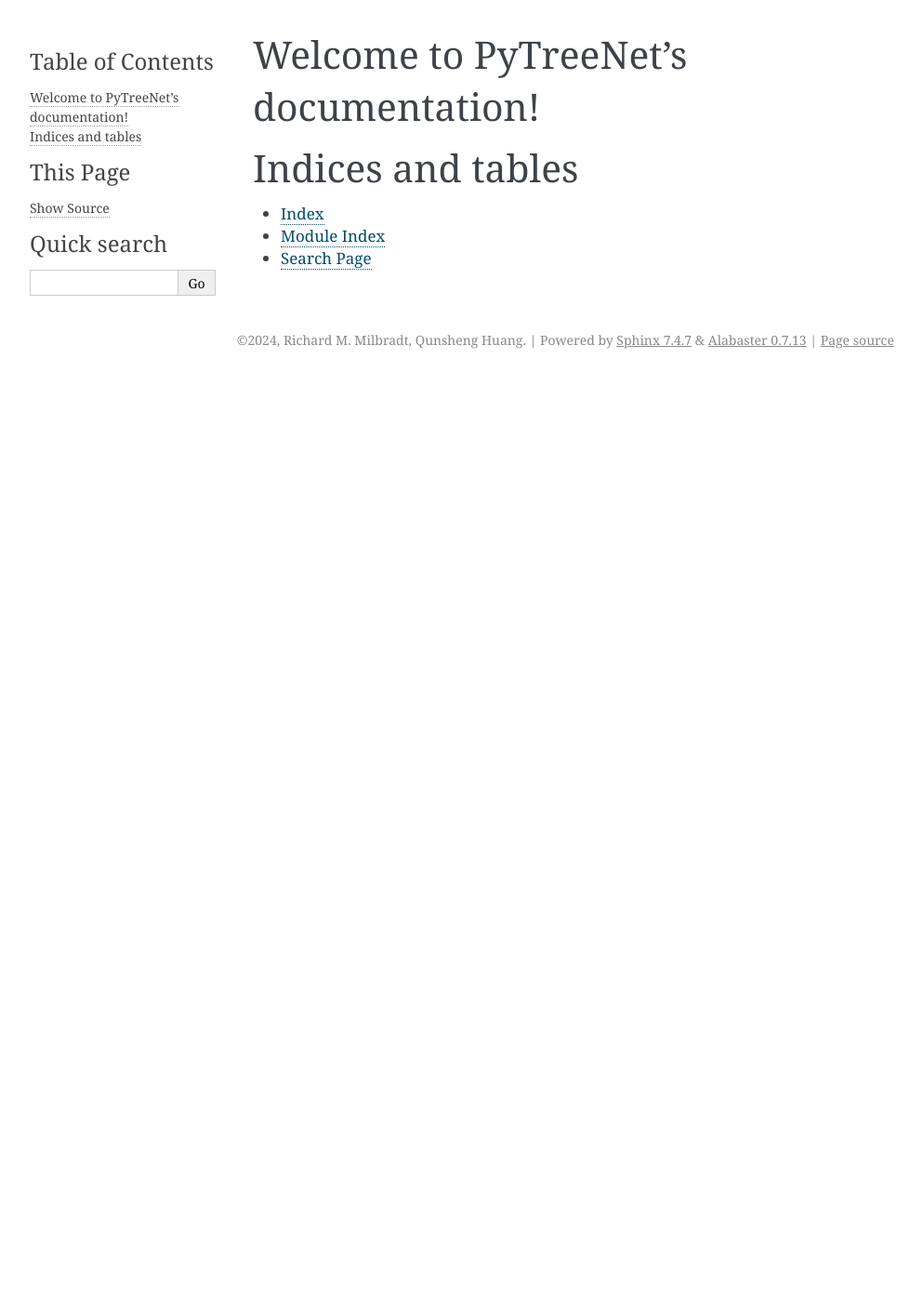
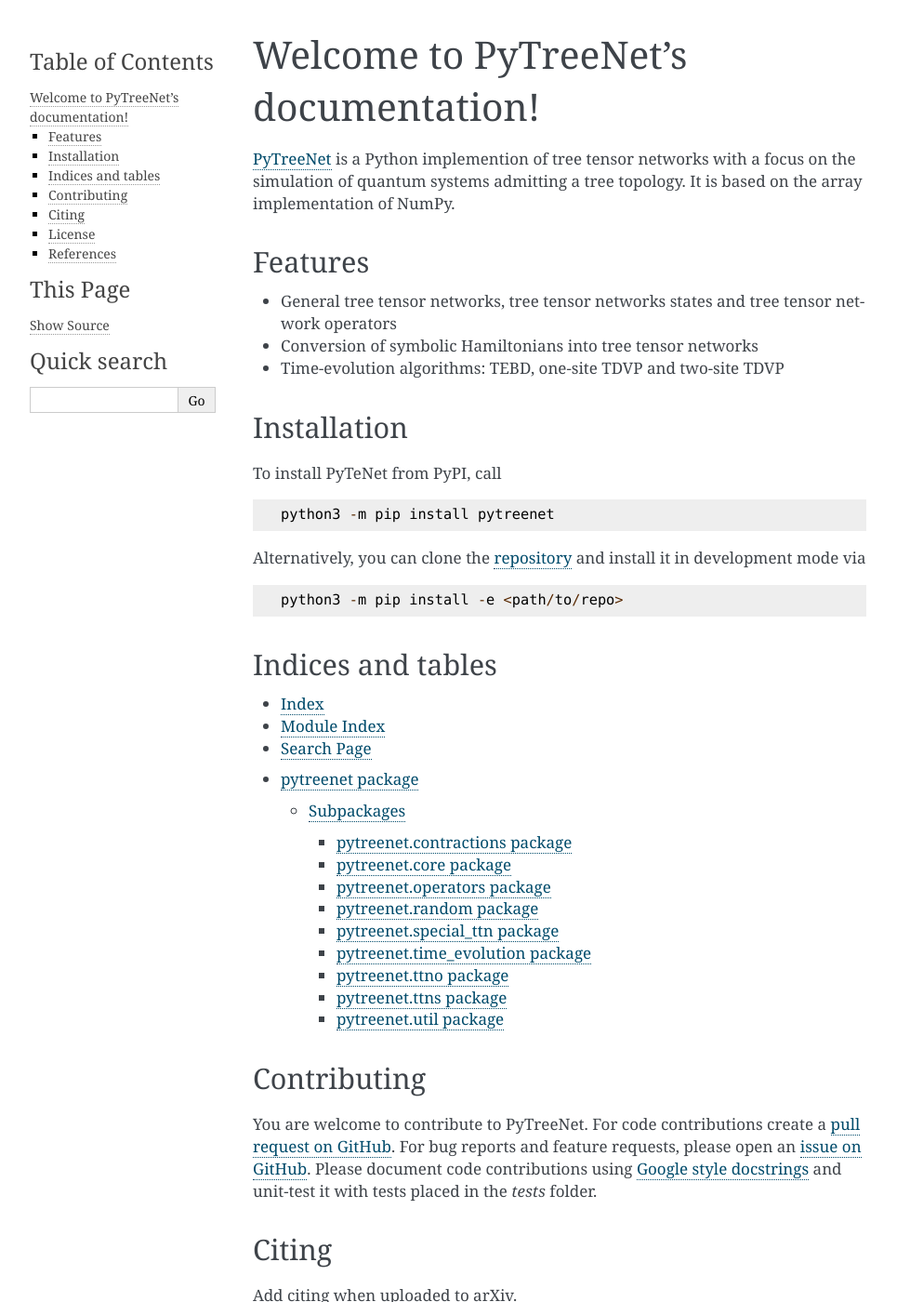
Before and after one commit to Drachier/PyTreeNet, a Sphinx documentation site: the page built from docs/index.rst, in a window 1280 px wide and 1400 px high. Shown: the whole window at 93% size, without its empty margins (148-1141 px from the left). Built offline with Sphinx 7.4.7, drawn with Linux system fonts in a browser that asks for light colours; some of the changed text lies outside the part shown.

Commit message:
Documentation

```diff
--- /dev/null
+++ b/README.rst
@@ -0,0 +1,67 @@
+PyTreeNet
+=========
+
+.. doc-inclusion-marker1-start
+
+`PyTreeNet <https://github.com/Drachier/PyTreeNet>`_ is a Python implemention of tree tensor networks with a focus on the simulation of quantum systems admitting a tree topology. It is based on the array implementation of NumPy.
+
+Features
+--------
+- General tree tensor networks, tree tensor networks states and tree tensor network operators
+- Conversion of symbolic Hamiltonians into tree tensor networks
+- Time-evolution algorithms: TEBD, one-site TDVP and two-site TDVP
+
+Installation
+------------
+To install PyTeNet from PyPI, call
+
+.. code-block:: python
+
+    python3 -m pip install pytreenet
+
+Alternatively, you can clone the `repository <https://github.com/Drachier/PyTreeNet>`_ and install it in development mode via
+
+.. code-block:: python
+
+    python3 -m pip install -e <path/to/repo>
+
+.. doc-inclusion-marker1-end
+
+Documentation
+-------------
+
+Directory structure
+-------------------
+- **pytreenet**: Source code of PyTreeNet
+- **examples**: Examples of PyTreeNet usage
+- **docs**: Documentation of PyTreeNet
+- **tests**: Unit tests of PyTreeNet functionality
+
+.. doc-inclusion-marker2-start
+
+Contributing
+------------
+You are welcome to contribute to PyTreeNet. For code contributions create a `pull request on GitHub <https://github.com/Drachier/PyTreeNet/pulls>`_. For bug reports and feature requests, please open an `issue on GitHub <https://github.com/Drachier/PyTreeNet/issues>`_. Please document code contributions using `Google style docstrings <https://sphinxcontrib-napoleon.readthedocs.io/en/latest/example_google.html>`_ and unit-test it with tests placed in the *tests* folder.
+
+Citing
+------
+Add citing when uploaded to arXiv.
+
+License
+-------
+PyTreeNet is licensed under the `EUPL v1.2 <https://eupl.eu/1.2/en/>`_.
+
+
+References
+----------
+1. | Y.-Y. Shi, L.-M. Duan, G. Vidal,
+   | *Classical simulation of quantum many-body systems with a tree tensor network*
+   | `Phys. Rev. A 74, 022320 (2006) <https://doi.org/10.1103/PhysRevA.74.022320>`_ (`arXiv:quant-ph/0511070 <https://arxiv.org/abs/quant-ph/0511070>`_)
+2. | D. Bauernfeind, M. Aichhorn,
+   | *Time dependent variational principle for tree Tensor Networks*
+   | `SciPost Physics 8, 024 (2020) <https://doi.org/10.21468/SciPostPhys.8.2.024>`_ (`arXiv:1908.03090 <https://arxiv.org/abs/1908.03090>`_)
+3. | P. Silvi, F. Tschirsich, M. Gerster, J. Jünemann, D. Jaschke, M. Rizzi, S. Montangero
+   | *The Tensor Networks Anthology: Simulation techniques for many-body quantum lattice systems*
+   | `SciPost Phys. Lect. Notes, 8 (2019) <https://doi.org/10.21468/SciPostPhysLectNotes.8>`_ (`arxiv:1710.03733 <https://arxiv.org/abs/1710.03733>`_)
+
+.. doc-inclusion-marker2-end
--- a/docs/conf.py
+++ b/docs/conf.py
@@ -7,7 +7,7 @@
 # https://www.sphinx-doc.org/en/master/usage/configuration.html#project-information
 
 project = 'PyTreeNet'
-copyright = '2024, Richard M. Milbradt, Qunsheng Huang'
+copyright = '2024, Richard M. Milbradt'
 author = 'Richard M. Milbradt, Qunsheng Huang'
 release = '1.0.0'
 
@@ -28,4 +28,8 @@
 # https://www.sphinx-doc.org/en/master/usage/configuration.html#options-for-html-output
 
 html_theme = 'alabaster'
+html_theme_options = {
+    'description': 'A Python library for Tree Tensor Networks',
+    'fixed_sidebar': True, # Sidebar stays on screen while scrolling
+    }
 html_static_path = ['_static']
--- a/docs/index.rst
+++ b/docs/index.rst
@@ -1,20 +1,24 @@
-.. PyTreeNet documentation master file, created by
-   sphinx-quickstart on Fri Apr  5 15:23:59 2024.
-   You can adapt this file completely to your liking, but it should at least
-   contain the root `toctree` directive.
 
 Welcome to PyTreeNet's documentation!
 =====================================
 
-.. toctree::
-   :maxdepth: 2
-   :caption: Contents:
-
+.. include:: ../README.rst
+    :start-after: doc-inclusion-marker1-start
+    :end-before:  doc-inclusion-marker1-end
 
 
 Indices and tables
-==================
+------------------
 
 * :ref:`genindex`
 * :ref:`modindex`
 * :ref:`search`
+
+.. toctree::
+   :maxdepth: 3
+
+   source/pytreenet
+
+.. include:: ../README.rst
+    :start-after: doc-inclusion-marker2-start
+    :end-before:  doc-inclusion-marker2-end
--- /dev/null
+++ b/docs/source/pytreenet.rst
@@ -0,0 +1,23 @@
+pytreenet package
+=================
+
+.. automodule:: pytreenet
+   :members:
+   :undoc-members:
+   :show-inheritance:
+
+Subpackages
+-----------
+
+.. toctree::
+   :maxdepth: 4
+
+   pytreenet.contractions
+   pytreenet.core
+   pytreenet.operators
+   pytreenet.random
+   pytreenet.special_ttn
+   pytreenet.time_evolution
+   pytreenet.ttno
+   pytreenet.ttns
+   pytreenet.util
```
Also changed, not shown: README.md (deleted, +0 -8 lines), docs/source/modules.rst (added, +7 -0 lines), docs/source/pytreenet.contractions.rst (added, +50 -0 lines), docs/source/pytreenet.core.rst (added, +58 -0 lines), docs/source/pytreenet.operators.rst (added, +42 -0 lines), docs/source/pytreenet.random.rst (added, +50 -0 lines), docs/source/pytreenet.special_ttn.rst (added, +26 -0 lines), docs/source/pytreenet.time_evolution.rst (added, +67 -0 lines), docs/source/pytreenet.time_evolution.tdvp_algorithms.rst (added, +58 -0 lines), docs/source/pytreenet.time_evolution.time_evo_util.rst (added, +18 -0 lines), docs/source/pytreenet.ttno.rst (added, +58 -0 lines), docs/source/pytreenet.ttns.rst (added, +18 -0 lines), docs/source/pytreenet.util.rst (added, +42 -0 lines).
